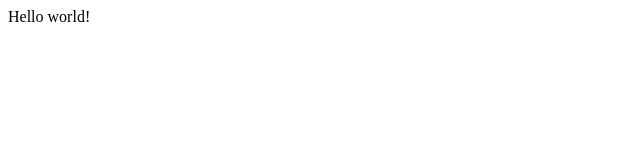
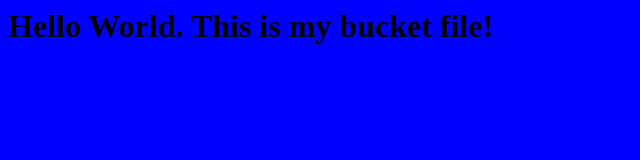
Before and after one commit to ASOLE82/MIT, a plain HTML site: page index.html in a window 1280 px wide. Shown: the whole page, without its empty margins (0-640 px from the left). Drawn offline with Linux system fonts and the light colour scheme.

Commit message:
Update index.html

```diff
--- a/index.html
+++ b/index.html
@@ -1 +1,12 @@
-Hello world!
+<html>
+<body id='canvas' bgcolor"red">
+	<script>
+	window.onload = function(){
+		var col = ['red','green','blue'];
+		var num = Math.floor(Math.random() * 3);
+		document.getElementById("canvas").style.backgroundColor=col[num];
+	};
+	</script>
+<h1>Hello World. This is my bucket file!</h1>
+</body>
+</html>
```
